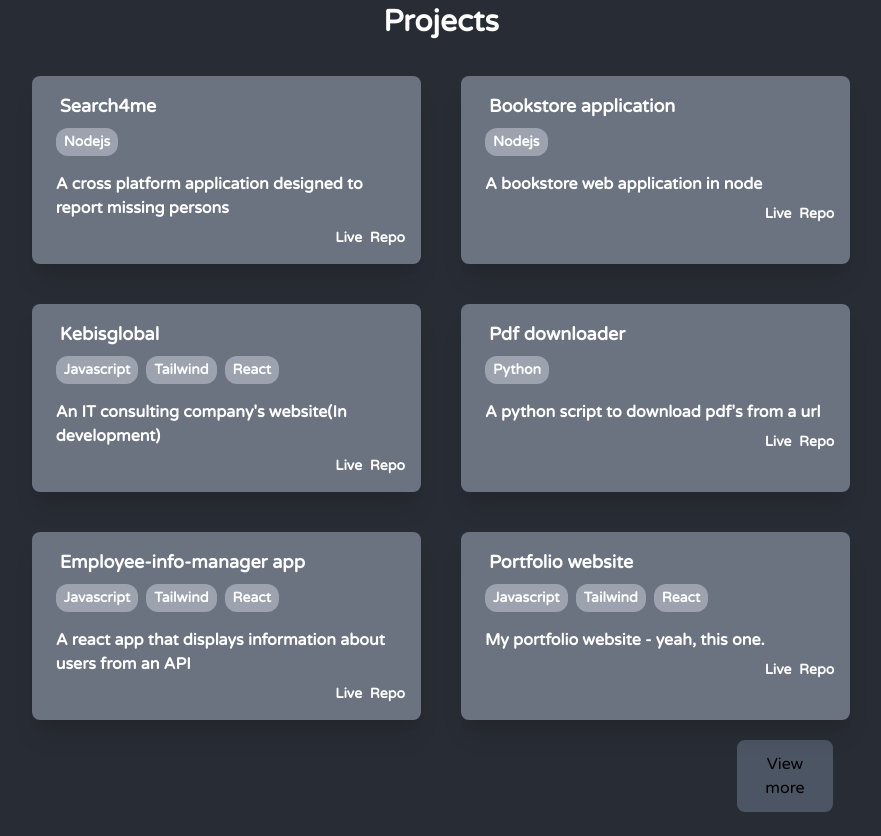
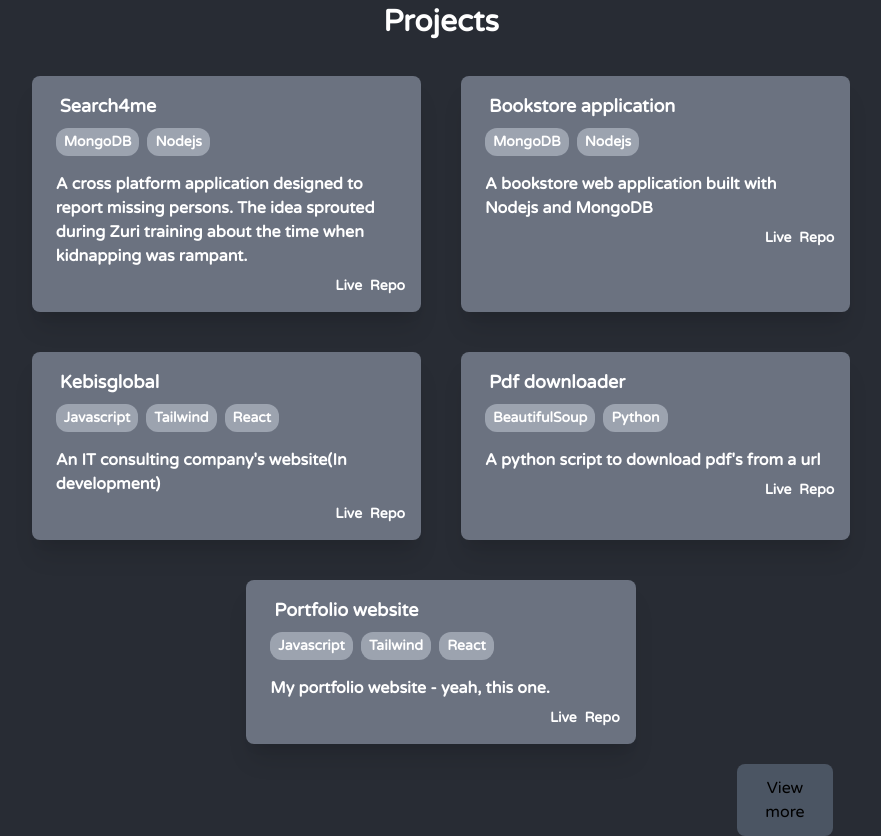
Before and after one commit to devteni/portfolio-website, a React (Create React App) app: page / in a window 1280 px wide. Shown: the part 620-1456 px from the top of the page, without its empty margins (199-1080 px from the left). Before the commit the page ends 1432 px from the top, so only its background shows below. Built offline with nearby package versions, Linux system fonts and the light colour scheme.

Commit message:
chore: refactored home page, redesigned project cards

```diff
--- a/src/pages/Home.js
+++ b/src/pages/Home.js
@@ -2,6 +2,11 @@ import React, { Component } from "react";
 import ProjectList from "../components/ProjectList";
 import Site from "../components/Site";
 import AOS from 'aos';
+import kebisglobal from '../assets/kebisglobal.png';
+import pdfdownloader from '../assets/pdfdownloader.png';
+import search4me from '../assets/search4me.png';
+import portfolio from '../assets/portfolio.png';
+
 class Home extends Component {
     constructor(){
         super();
@@ -9,27 +14,30 @@ class Home extends Component {
           duration: 1200
         })
         const repoURI = "https://github.com/devteni/";
-        this.state = {
+        this.assets = {
             projects: [
               {
                 "id": 1,
                 "title": "Search4me",
-                "desc": "A cross platform application designed to report missing persons",
-                "tags": ["Nodejs"],
+                "image": search4me,
+                "desc": "A cross platform application designed to report missing persons. The idea sprouted during Zuri training about the time when kidnapping was rampant.",
+                "tags": ["Nodejs", "MongoDB"],
                 "live": "https://search4moi.netlify.app",
                 "repo": `${repoURI}search-for-me-be-pjt-26`
               },
               {
                 "id": 6,
                 "title": "Bookstore application",
-                "desc": "A bookstore web application in node",
-                "tags": ["Nodejs"],
-                "live": "",
+                "image": "",
+                "desc": "A bookstore web application built with Nodejs and MongoDB",
+                "tags": ["Nodejs", "MongoDB"],
+                "live": `${repoURI}bookstore-app`,
                 "repo": `${repoURI}bookstore-app`
               },
               {
               "id": 2,
               "title": "Kebisglobal",
+              "image": kebisglobal,
               "desc": "An IT consulting company's website(In development)",
               "tags": ["React", "Tailwind", "Javascript"],
               "live": "https://kebisglobal.netlify.app",
@@ -38,25 +46,19 @@ class Home extends Component {
             {
               "id":3,
               "title": "Pdf downloader",
+              "image": pdfdownloader,
               "desc": "A python script to download pdf's from a url",
-              "tags": ["Python"],
-              "live": "",
+              "tags": ["Python", "BeautifulSoup"],
+              "live": `${repoURI}pdf-downloader`,
               "repo": `${repoURI}pdf-downloader`
-            },
-            {
-              "id": 4,
-              "title": "Employee-info-manager app",
-              "desc": "A react app that displays information about users from an API",
-              "tags": ["React", "Tailwind", "Javascript"],
-              "live": "",
-              "repo": `${repoURI}employee-info-manager`
             },
             {
               "id": 5,
               "title": "Portfolio website",
+              "image": portfolio,
               "desc": "My portfolio website - yeah, this one.",
               "tags": ["React", "Tailwind", "Javascript"],
-              "live": "",
+              "live": "https://devteni.netlify.app",
               "repo": `${repoURI}portfolio-website`
             },
             ]
@@ -66,7 +68,7 @@ class Home extends Component {
         AOS.refresh()
       }
     render(){
-        const { projects } = this.state;
+        const { projects } = this.assets;
         return(
         <div>
             <Site />
```
